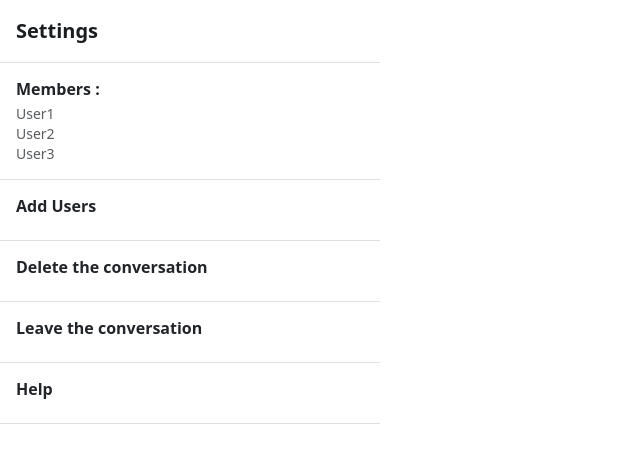
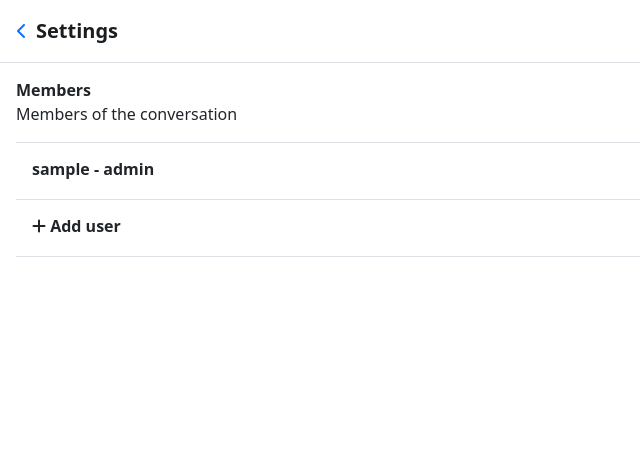
Before and after one commit to nathanfallet/projetoueb, a Django app: page /channels/1/settings/ in a window 1280 px wide. Shown: the top 463 px of the page, without its empty margins (0-640 px from the left). Run offline with Django 4.2, Linux system fonts and the light colour scheme; a user stored in the database is signed in; tables that the repository leaves empty hold one stand-in row (values such as "Sample post"); some libraries are stand-ins or nearby versions.

Commit message:
Channel settings

```diff
--- a/tchat/static/js/channel.js
+++ b/tchat/static/js/main.js
@@ -101,3 +101,24 @@ function sendMessage(id) {
         }
     });
 }
+
+function addUserToChannel(id) {
+    // Get user
+    let text = $("#user-select").val();
+
+    // Send it to server
+    const csrftoken = getCookie('csrftoken');
+    $.ajax({
+        url: "/channels/" + id + "/users/",
+        type: "POST",
+        headers: {
+            "X-CSRFToken": csrftoken
+        },
+        data: {
+            "user": text
+        },
+        success: function (data) {
+            location.reload();
+        }
+    });
+}
--- a/tchat/templates/channels_settings.html
+++ /dev/null
@@ -1,100 +0,0 @@
-<!doctype html>
-<html lang="en">
-  <head>
-    <meta charset="utf-8">
-    <meta name="viewport" content="width=device-width, initial-scale=1">
-    <meta name="description" content="">
-    <meta name="author" content="Mark Otto, Jacob Thornton, and Bootstrap contributors">
-    <meta name="generator" content="Hugo 0.108.0">
-    <title>Sidebars · Bootstrap v5.3</title>
-
-    <link rel="canonical" href="https://getbootstrap.com/docs/5.3/examples/sidebars/">
-
-
-
-
-
-<link href="../assets/dist/css/bootstrap.min.css" rel="stylesheet">
-
-
-
-    <!-- Custom styles for this template -->
-    <link href="sidebars.css" rel="stylesheet">
-  </head>
-  <body>
-
-
-<main class="d-flex flex-nowrap">
-  <h1 class="visually-hidden"></h1>
-    <div
-      class="d-flex flex-column align-items-stretch flex-fill flex-shrink-0 bg-white {% if channel %}d-none d-md-flex{% endif %}"
-      style="max-width: 380px;">
-      <a href="/" class="d-flex align-items-center flex-shrink-0 p-3 link-dark text-decoration-none border-bottom">
-        <span class="fs-5 fw-semibold">Settings</span>
-      </a>
-
-
-    <div class="list-group list-group-flush border-bottom scrollarea">
-      <!--<a href="#" class="list-group-item list-group-item-action active py-3 lh-sm" aria-current="true">
-        <div class="d-flex w-100 align-items-center justify-content-between">
-          <strong class="mb-1">List group item heading</strong>
-          <small>Wed</small>
-        </div>
-        <div class="col-10 mb-1 small">Some placeholder content in a paragraph below the heading and date.</div>
-      </a>-->
-      <a href="#" class="list-group-item list-group-item-action py-3 lh-sm">
-          <div class="d-flex w-100 align-items-center justify-content-between">
-          <strong class="mb-1">Members :</strong>
-        </div>
-          <div>
-              <small class="text-muted">User1</small><br>
-              <small class="text-muted">User2</small><br>
-              <small class="text-muted">User3</small>
-          </div>
-
-
-        <a href="#" class="list-group-item list-group-item-action py-3 lh-sm">
-        <div class="d-flex w-100 align-items-center justify-content-between">
-          <strong class="mb-1">Add Users</strong>
-          <small class="text-muted"></small>
-        </div>
-        <div class="col-10 mb-1 small"></div>
-      </a>
-      <a href="#" class="list-group-item list-group-item-action py-3 lh-sm">
-        <div class="d-flex w-100 align-items-center justify-content-between">
-          <strong class="mb-1">Delete the conversation</strong>
-          <small class="text-muted"></small>
-        </div>
-        <div class="col-10 mb-1 small"></div>
-      </a>
-
-      <a href="#" class="list-group-item list-group-item-action py-3 lh-sm" aria-current="true">
-        <div class="d-flex w-100 align-items-center justify-content-between">
-          <strong class="mb-1">Leave the conversation</strong>
-          <small class="text-muted"></small>
-        </div>
-        <div class="col-10 mb-1 small"></div>
-      </a>
-      <a href="#" class="list-group-item list-group-item-action py-3 lh-sm">
-        <div class="d-flex w-100 align-items-center justify-content-between">
-          <strong class="mb-1">Help</strong>
-          <small class="text-muted"></small>
-        </div>
-        <div class="col-10 mb-1 small"></div>
-      </a>
-
-
-
-
-    </div>
-  </div>
-
-  <div class="b-example-divider b-example-vr"></div>
-</main>
-
-
-    <script src="../assets/dist/js/bootstrap.bundle.min.js"></script>
-
-      <script src="sidebars.js"></script>
-  </body>
-</html>
--- a/tchat/templates/index.html
+++ b/tchat/templates/index.html
@@ -22,10 +22,84 @@
 
     {% if channel %}
     <div class="d-flex flex-column align-items-stretch flex-fill flex-shrink-0 bg-white">
+      {% if settings %}
+      <span
+        class="tchat-header d-flex align-items-center flex-shrink-0 p-3 link-dark text-decoration-none border-bottom position-fixed fixed-top w-100">
+        <a href="/channels/{{ channel.id }}/"><i class="fa-solid fa-chevron-left"></i></a>
+        <span class="fs-5 fw-semibold px-2">Settings</span>
+      </span>
+
+      <div class="tchat-wrapper px-3">
+        <div class="mt-2 border-bottom">
+          <strong class="mb-0">Members</strong>
+          <p>Members of the conversation</p>
+        </div>
+        <div class="list-group list-group-flush border-bottom scrollarea">
+          {% for membership in channel.membership_set.all %}
+          <a href="#" class="list-group-item list-group-item-action py-3 lh-sm">
+            <div class="d-flex w-100 align-items-center justify-content-between">
+              <strong class="mb-1">{{ membership.user.username }} - {{ membership.role }}</strong>
+            </div>
+          </a>
+          {% endfor %}
+          <a href="#" class="list-group-item list-group-item-action py-3 lh-sm" data-bs-toggle="modal" data-bs-target="#addUserModal">
+            <div class="d-flex w-100 align-items-center justify-content-between">
+              <strong class="mb-1"><i class="fa-solid fa-plus"></i> Add user</strong>
+            </div>
+          </a>
+        </div>
+        <!--
+        <div class="mt-3 border-bottom">
+          <strong class="mb-0">More...</strong>
+          <p>Leave conversation, etc...</p>
+        </div>
+        <div class="list-group list-group-flush border-bottom scrollarea">
+          <a href="#" class="list-group-item list-group-item-action py-3 lh-sm">
+            <div class="d-flex w-100 align-items-center justify-content-between">
+              <strong class="mb-1">Leave conversation</strong>
+            </div>
+          </a>
+          <a href="#" class="list-group-item list-group-item-action py-3 lh-sm">
+            <div class="d-flex w-100 align-items-center justify-content-between">
+              <strong class="mb-1">Delete conversation</strong>
+            </div>
+          </a>
+        </div>
+        -->
+      </div>
+
+      <!-- Bootstrap modal with a select to choose a user to add to the conversation -->
+      <div class="modal fade" id="addUserModal" tabindex="-1" aria-labelledby="addUserModalLabel" aria-hidden="true">
+        <div class="modal-dialog">
+          <div class="modal-content">
+            <div class="modal-header">
+              <h5 class="modal-title" id="addUserModalLabel">Add user</h5>
+              <button type="button" class="btn-close" data-bs-dismiss="modal" aria-label="Close"></button>
+            </div>
+            <div class="modal-body">
+              <form id="add-user-form" class="w-100" onsubmit="event.preventDefault(); addUserToChannel({{ channel.id }})">
+                <div class="mb-3">
+                  <label for="user-select" class="form-label">User</label>
+                  <select class="form-select" id="user-select">
+                    {% for user in users %}
+                    <option value="{{ user.id }}">{{ user.username }}</option>
+                    {% endfor %}
+                  </select>
+                </div>
+                <button type="submit" class="btn btn-custom">Add user</button>
+              </form>
+            </div>
+          </div>
+        </div>
+      </div>
+      {% else %}
       <span
         class="tchat-header d-flex align-items-center flex-shrink-0 p-3 link-dark text-decoration-none border-bottom position-fixed fixed-top w-100">
         <a href="/"><i class="fa-solid fa-chevron-left"></i></a>
         <span class="fs-5 fw-semibold px-2">{{ channel.name }}</span>
+        <div class="ms-auto">
+          <a href="/channels/{{ channel.id }}/settings/"><i class="fa-solid fa-gear"></i></a>
+        </div>
       </span>
 
       <div class="tchat-wrapper">
@@ -44,6 +118,7 @@
           </div>
         </form>
       </div>
+      {% endif %}
     </div>
     {% else %}
     <div
@@ -72,9 +147,9 @@
     crossorigin="anonymous"></script>
   <script src="https://cdn.jsdelivr.net/npm/jquery@3.6.3/dist/jquery.min.js"
     integrity="sha256-pvPw+upLPUjgMXY0G+8O0xUf+/Im1MZjXxxgOcBQBXU=" crossorigin="anonymous"></script>
+  <script src="{% static 'js/main.js' %}" type="text/javascript"></script>
 
-  {% if channel %}
-  <script src="{% static 'js/channel.js' %}" type="text/javascript"></script>
+  {% if channel and not settings %}
   <script type="text/javascript">loadConversation({{ channel.id }})</script>
   {% endif %}
 </body>
--- a/tchat/urls.py
+++ b/tchat/urls.py
@@ -12,4 +12,5 @@ urlpatterns = [
     path('channels/<int:channel_id>/settings/', views.channels_settings, name='channels_settings'),
     path('channels/<int:channel_id>/messages/', views.channels_messages, name='channels_messages'),
     path('channels/<int:channel_id>/messages/<int:page>', views.channels_messages, name='channels_messages'),
+    path('channels/<int:channel_id>/users/', views.channels_users, name='channels_users'),
 ]
--- a/tchat/views.py
+++ b/tchat/views.py
@@ -89,11 +89,7 @@ def channels_view(request, channel_id):
 
     template = loader.get_template('index.html')
     context = {
-        'channel': {
-            'id': channel.id,
-            'name': channel.name,
-            'logo': channel.logo
-        }
+        'channel': channel
     }
     return HttpResponse(template.render(context, request))
 
@@ -101,14 +97,13 @@ def channels_view(request, channel_id):
 def channels_settings(request, channel_id):
     Membership.objects.get(user=request.user, channel=channel_id)
     channel = Channel.objects.get(id=channel_id)
+    users = User.objects.exclude(id__in=[ membership.user.id for membership in channel.membership_set.all() ])
 
-    template = loader.get_template('channels_settings.html')
+    template = loader.get_template('index.html')
     context = {
-        'channel': {
-            'id': channel.id,
-            'name': channel.name,
-            'logo': channel.logo
-        }
+        'channel': channel,
+        'users': users,
+        'settings': True
     }
     return HttpResponse(template.render(context, request))
 
@@ -144,3 +139,25 @@ def channels_messages(request, channel_id, page=1):
             for message in messages
         ]
     })
+
+@login_required
+def channels_users(request, channel_id):
+    Membership.objects.get(user=request.user, channel=channel_id)
+    channel = Channel.objects.get(id=channel_id)
+
+    if request.method == 'POST':
+        user_id = request.POST['user']
+        user = User.objects.get(id=user_id)
+        membership = Membership(user=user, channel=channel, role='member', last_read=timezone.now())
+        membership.save()
+
+    return JsonResponse({
+        'users': [
+            {
+                'id': membership.user.id,
+                'username': membership.user.username,
+                'role': membership.role
+            }
+            for membership in channel.membership_set.all()
+        ]
+    })
```
Also changed, not shown: tchat/templates/channels_new.html (deleted).
